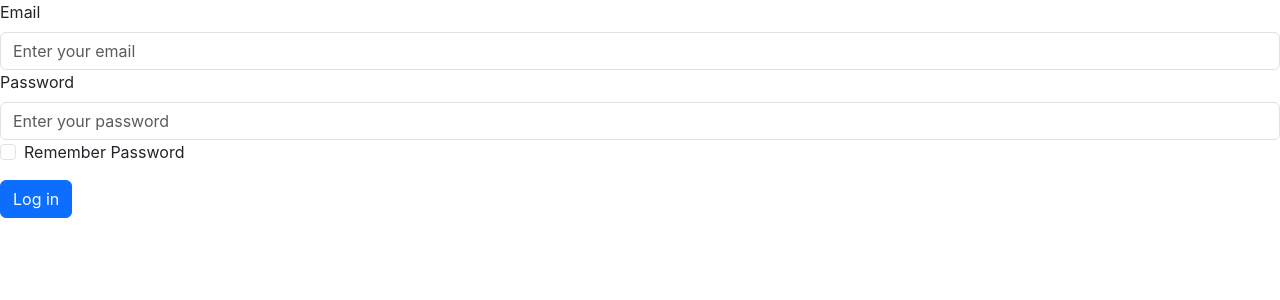
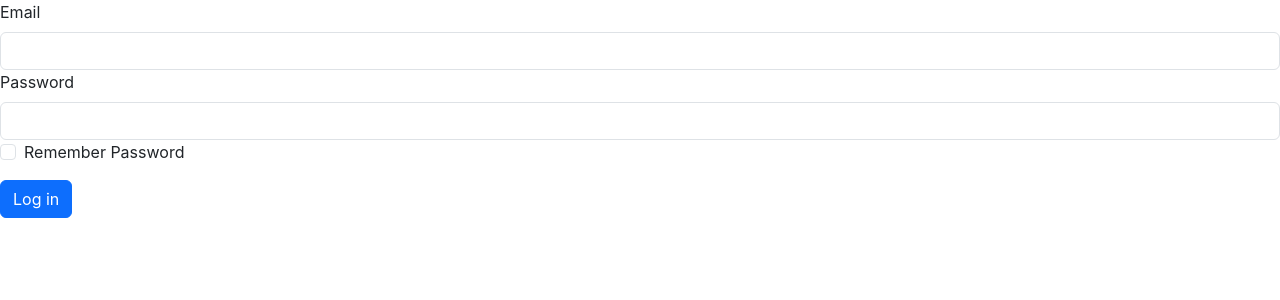
Before and after one commit to davidordo85/React_app_sales, a React (Create React App) app: page /login in a window 1280 px wide. Shown: the top 300 px of the page. Built offline with nearby package versions, Linux system fonts and the light colour scheme; no server answers.

Commit message:
login form without request yet and forms in a new component called form fields

```diff
--- a/src/components/auth/login_form/LoginForm.js
+++ b/src/components/auth/login_form/LoginForm.js
@@ -1,20 +1,53 @@
 import React from 'react';
 import { Form, Button } from 'react-bootstrap';
+import FormField from '../../shared/FormField';
 
-const LoginForm = () => {
+const LoginForm = ({ onSubmit }) => {
+  const [credentials, setCredentials] = React.useState({
+    email: '',
+    password: '',
+    remember: false,
+  });
+
+  const handleChange = event => {
+    setCredentials(oldCredentials => {
+      const newCredentials = {
+        ...oldCredentials,
+        [event.target.name]: event.target.value,
+        remember: event.target.checked,
+      };
+      return newCredentials;
+    });
+  };
+
+  const { email, password, remember } = credentials;
+  console.log(credentials);
+
   return (
     <Form>
-      <Form.Group controlId="formEmail">
-        <Form.Label>Email</Form.Label>
-        <Form.Control type="email" placeholder="Enter your email" />
-      </Form.Group>
+      <FormField
+        type="email"
+        name="email"
+        label="Email"
+        value={email}
+        onChange={handleChange}
+      />
+      <FormField
+        type="password"
+        name="password"
+        label="Password"
+        value={password}
+        onChange={handleChange}
+      />
 
-      <Form.Group controlId="formPassword">
-        <Form.Label>Password</Form.Label>
-        <Form.Control type="password" placeholder="Enter your password" />
-      </Form.Group>
       <Form.Group className="mb-3" controlId="formBasicCheckbox">
-        <Form.Check type="checkbox" label="Remember Password" />
+        <Form.Check
+          name="remember"
+          type="checkbox"
+          label="Remember Password"
+          onChange={handleChange}
+          value={remember}
+        />
       </Form.Group>
 
       <Button variant="primary" type="submit">
--- /dev/null
+++ b/src/components/shared/FormField.js
@@ -0,0 +1,14 @@
+import React from 'react';
+
+import { Form } from 'react-bootstrap';
+
+function FormField({ label, ...props }) {
+  return (
+    <Form.Group>
+      <Form.Label>{label}</Form.Label>
+      <Form.Control {...props} />
+    </Form.Group>
+  );
+}
+
+export default FormField;
--- a/src/list_items/ListItems.js
+++ b/src/list_items/ListItems.js
@@ -20,8 +20,6 @@ const ListItems = () => {
     }
   };
 
-  console.log(products);
-
   return (
     <div>
       <div>{JSON.stringify(products)}</div>
```
